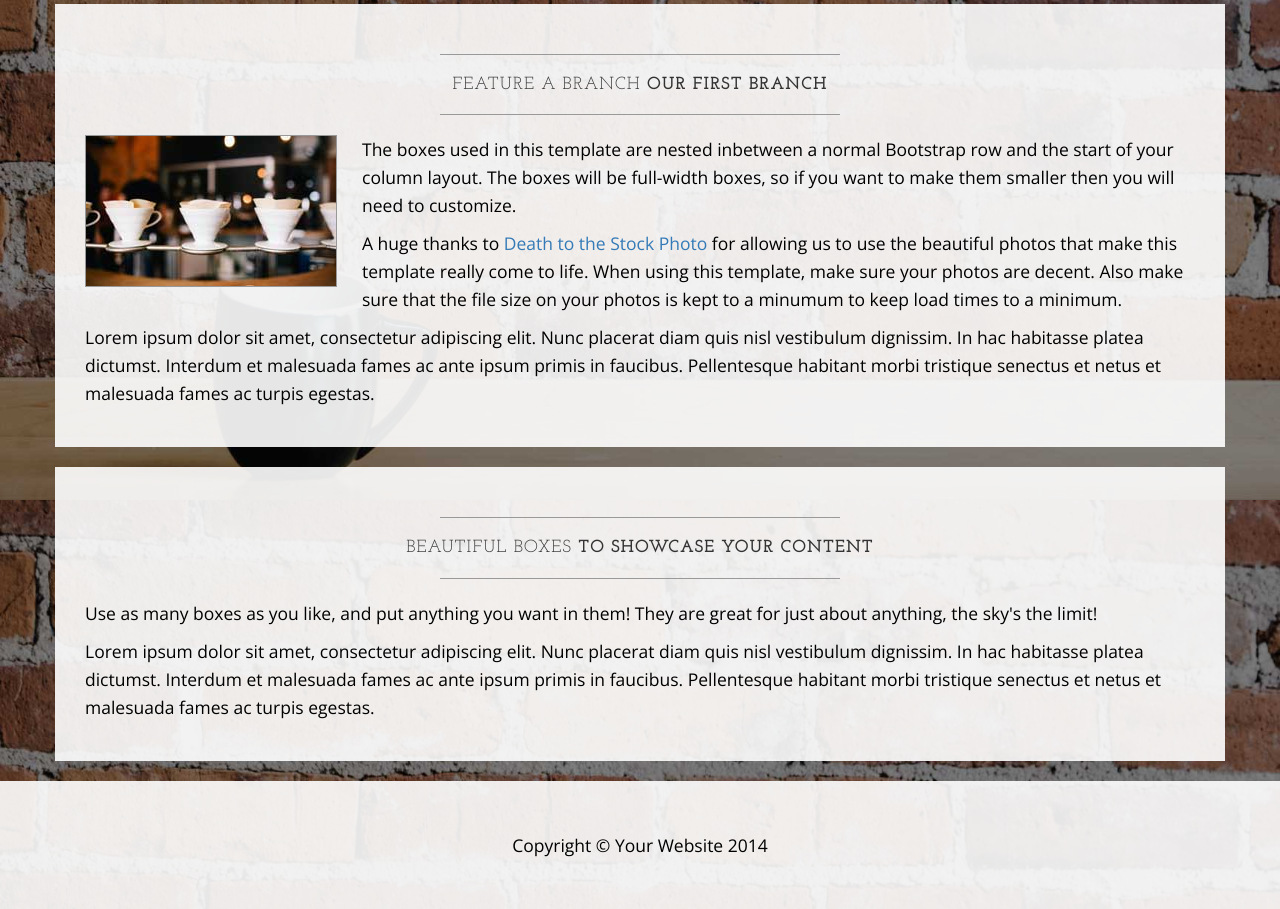
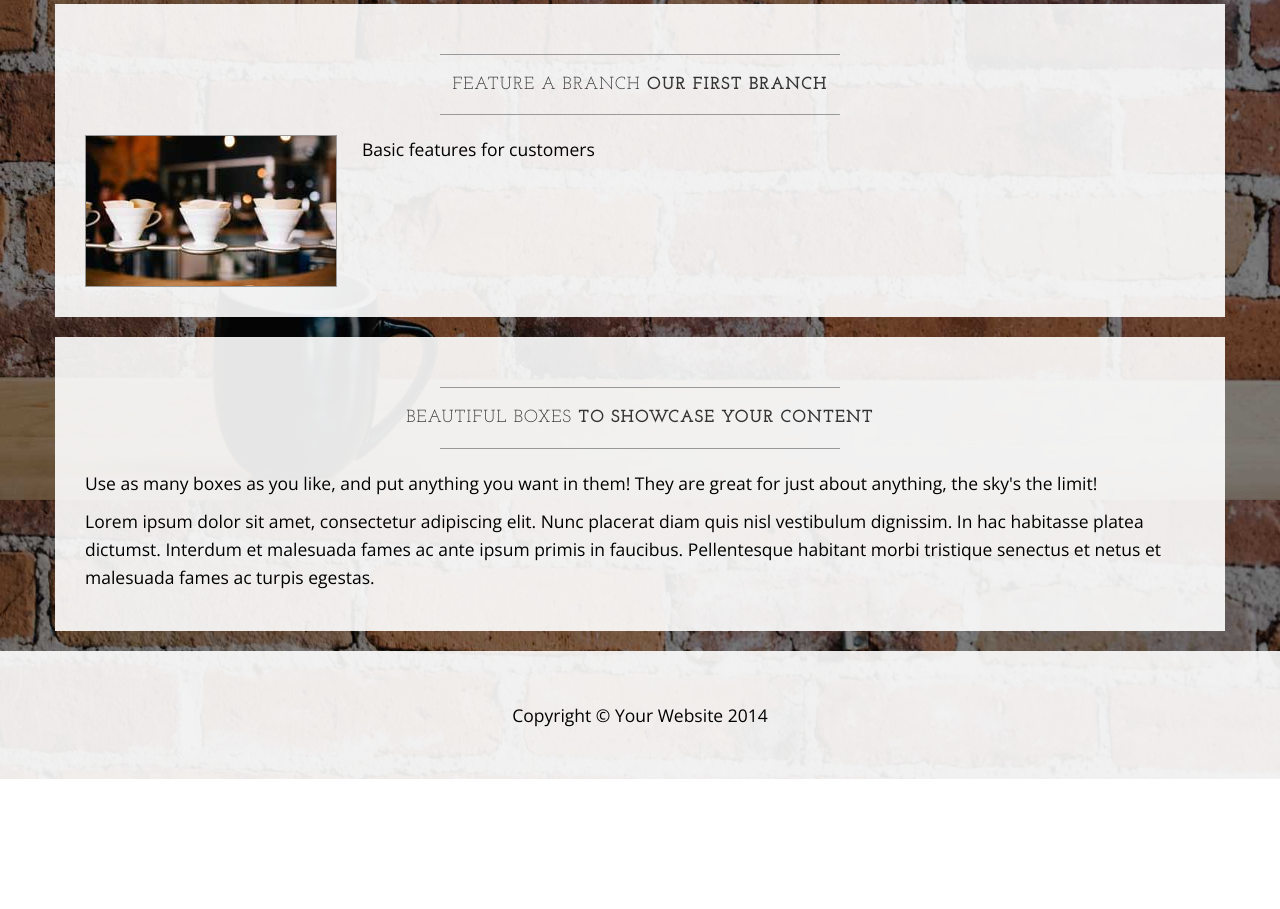
Before and after one commit to BaliDave/GitCourse, a plain HTML site: page index.html in a window 1280 px wide. Shown: the part 1100-2009 px from the top of the page. After the commit the page ends 1879 px from the top, so only its background shows below. Drawn offline with nearby package versions, Linux system fonts and the light colour scheme.

Commit message:
edited paragraph

```diff
--- a/index.html
+++ b/index.html
@@ -129,9 +129,7 @@
                     <hr>
                     <img class="img-responsive img-border img-left" src="img/intro-pic.jpg" alt="">
                     <hr class="visible-xs">
-                    <p>The boxes used in this template are nested inbetween a normal Bootstrap row and the start of your column layout. The boxes will be full-width boxes, so if you want to make them smaller then you will need to customize.</p>
-                    <p>A huge thanks to <a href="http://join.deathtothestockphoto.com/" target="_blank">Death to the Stock Photo</a> for allowing us to use the beautiful photos that make this template really come to life. When using this template, make sure your photos are decent. Also make sure that the file size on your photos is kept to a minumum to keep load times to a minimum.</p>
-                    <p>Lorem ipsum dolor sit amet, consectetur adipiscing elit. Nunc placerat diam quis nisl vestibulum dignissim. In hac habitasse platea dictumst. Interdum et malesuada fames ac ante ipsum primis in faucibus. Pellentesque habitant morbi tristique senectus et netus et malesuada fames ac turpis egestas.</p>
+                    <p>Basic features for customers</p>
                 </div>
             </div>
         </div>
```
